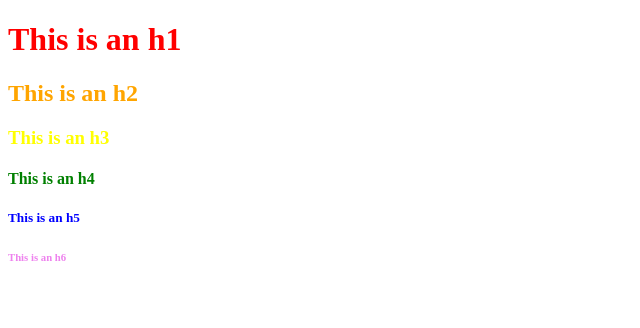
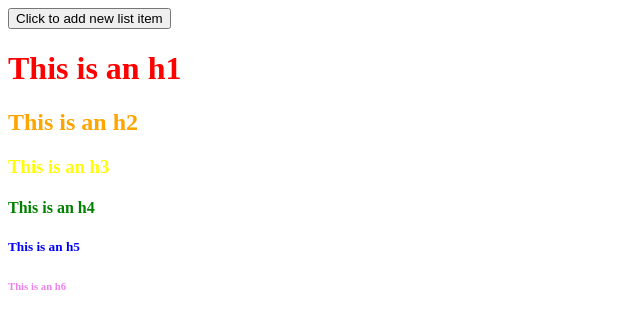
Before and after one commit to lisambamberg/DOM-Drills, a plain HTML site: page index.html in a window 1280 px wide. Shown: the whole page, without its empty margins (0-640 px from the left). Drawn offline with Linux system fonts and the light colour scheme.

Commit message:
Added button to html

```diff
--- a/index.html
+++ b/index.html
@@ -9,5 +9,7 @@
 </head>
 <body>
 
+    <button type="button" class="btn">Click to add new list item</button>
+
 </body>
 </html>
```
Also changed, not shown: styles.css (line endings or trailing spaces).
